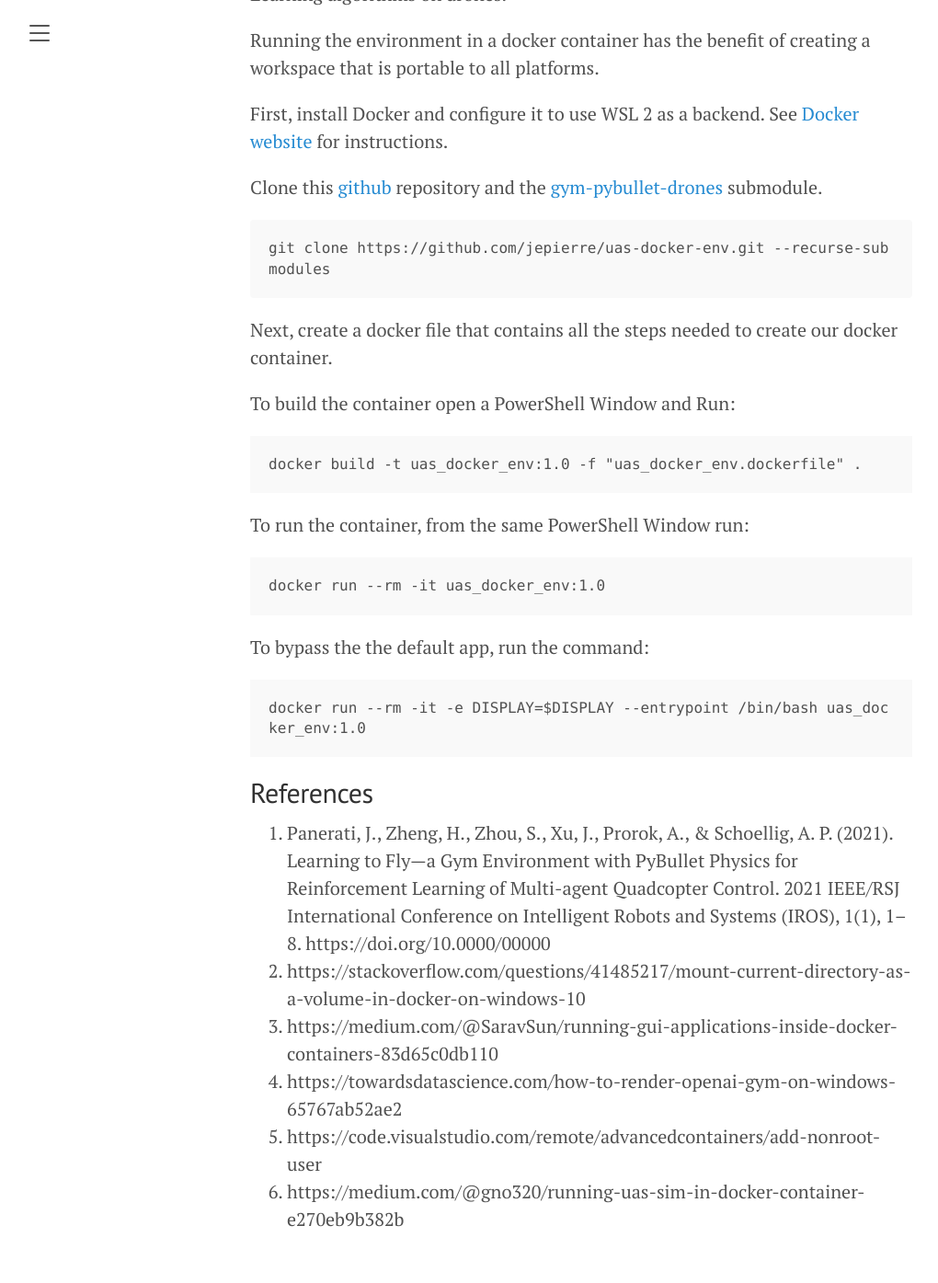
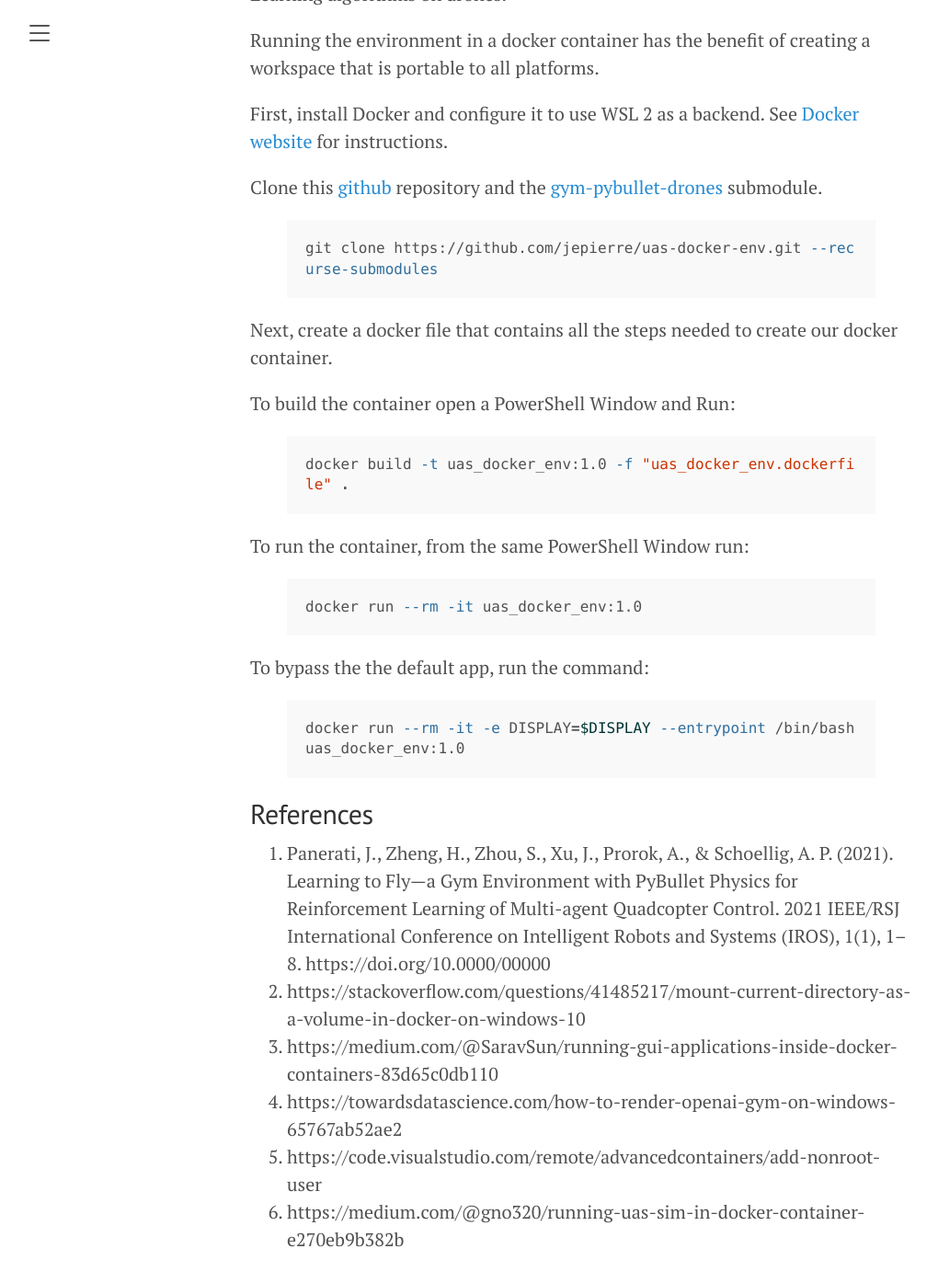
Before and after one commit to jepierre/jepierre.com, a Jekyll site: the page built from _posts/2021-12-17-cuas-docker-windows.md, in a window 1280 px wide and 1400 px high, scrolled down 917 px. Shown: the top 1395 px of the window at 92% size, without its empty margins (8-1028 px from the left). Built offline with Jekyll 4.4.1, drawn with Linux system fonts in a browser that asks for light colours; nearby versions of some CDN libraries.

Commit message:
update code blocks

````diff
--- a/_posts/2021-12-17-cuas-docker-windows.md
+++ b/_posts/2021-12-17-cuas-docker-windows.md
@@ -18,29 +18,29 @@ First, install Docker and configure it to use WSL 2 as a backend.  See [Docker w
 
 Clone this [github](https://github.com/jepierre/uas-docker-env.git) repository and the [gym-pybullet-drones](https://github.com/utiasDSL/gym-pybullet-drones) submodule.
 
-```
+{% highlight bash %}
 git clone https://github.com/jepierre/uas-docker-env.git --recurse-submodules
-```
+{% endhighlight %}
 
 Next, create a docker file that contains all the steps needed to create our docker container.
 
 To build the container open a PowerShell Window and Run:
 
-```PowerShell
+{% highlight Powershell %}
 docker build -t uas_docker_env:1.0 -f "uas_docker_env.dockerfile" .
-```
+{% endhighlight %}
 
 To run the container, from the same PowerShell Window run:
 
-```PowerShell
+{% highlight Powershell %}
 docker run --rm -it uas_docker_env:1.0
-```
+{% endhighlight %}
 
 To bypass the the default app, run the command:
 
-```PowerShell
+{% highlight Powershell %}
 docker run --rm -it -e DISPLAY=$DISPLAY --entrypoint /bin/bash uas_docker_env:1.0
-```
+{% endhighlight %}
 
 ## References
 1. Panerati, J., Zheng, H., Zhou, S., Xu, J., Prorok, A., & Schoellig, A. P. (2021). Learning to Fly---a Gym Environment with PyBullet Physics for Reinforcement Learning of Multi-agent Quadcopter Control. 2021 IEEE/RSJ International Conference on Intelligent Robots and Systems (IROS), 1(1), 1–8. https://doi.org/10.0000/00000
````
Also changed, not shown: _posts/2021-12-18-docker-gui-app.md (+1 -1 lines).
